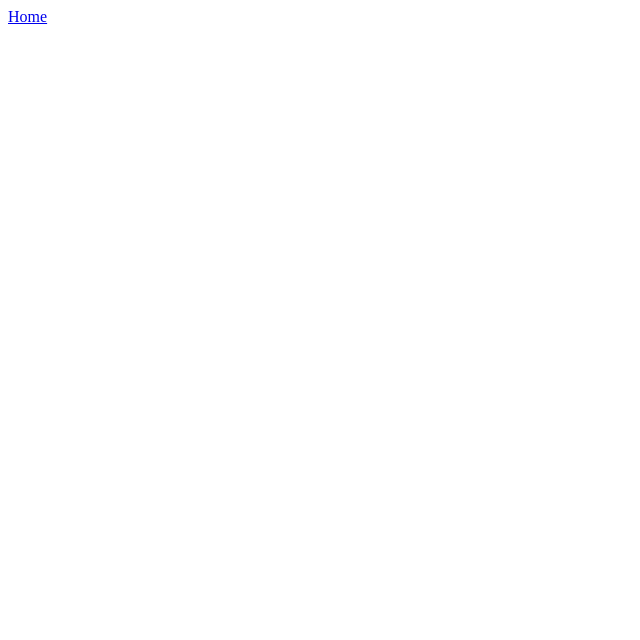
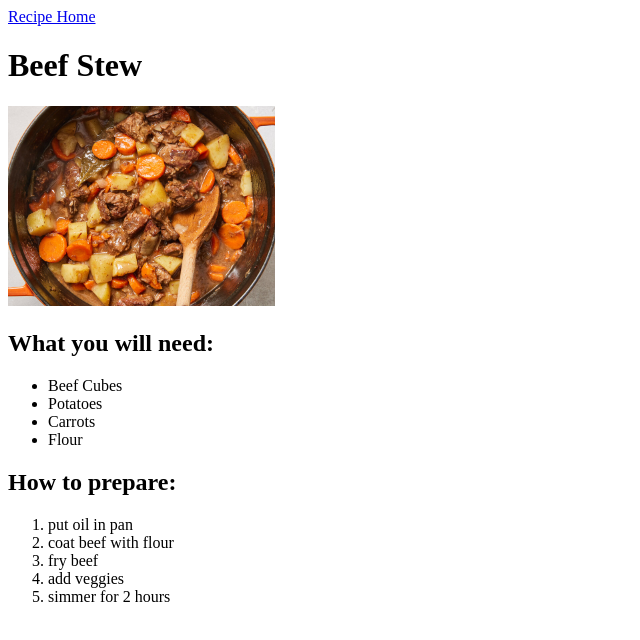
Before and after one commit to xubufubu/odin-recipes, a plain HTML site: page recipes/beefstew.html in a window 1280 px wide. Shown: the whole page, without its empty margins (0-640 px from the left). Drawn offline with Linux system fonts and the light colour scheme.

Commit message:
Add beef stew recipe details

```diff
--- a/recipes/beefstew.html
+++ b/recipes/beefstew.html
@@ -7,7 +7,27 @@
     </head>
 
     <body>
-        <a href="../index.html">Home</a>
+        <a href="../index.html">Recipe Home</a>
+        <h1>Beef Stew</h1>
+        <img src="../images/beefstew.jpg" height="200">
+
+        <h2>What you will need:</h2>
+        <ul>
+            <li>Beef Cubes</li>
+            <li>Potatoes</li>
+            <li>Carrots</li>
+            <li>Flour</li>
+        </ul>
+
+        <h2>How to prepare:</h2>
+
+        <ol>
+            <li>put oil in pan</li>
+            <li>coat beef with flour</li>
+            <li>fry beef</li>
+            <li>add veggies</li>
+            <li>simmer for 2 hours</li>
+        </ol>
 
 
 
```
